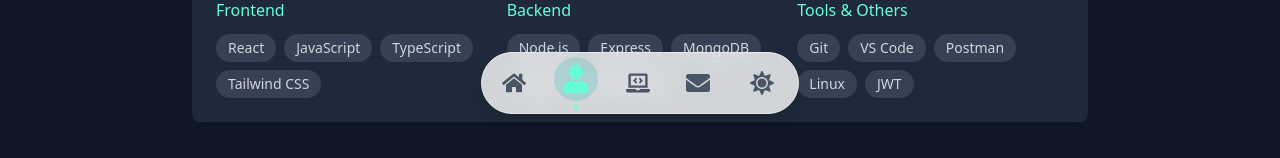
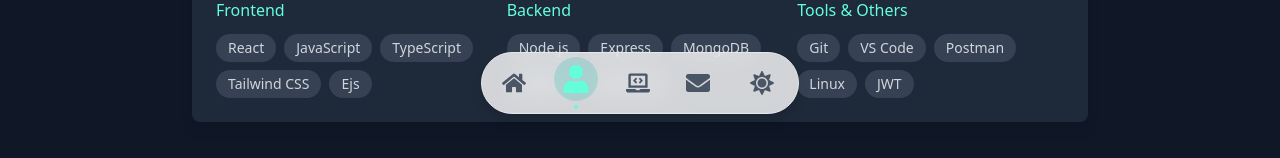
Before and after one commit to farhandotme/portfolio, a React (Vite) app: page /about in a window 1280 px wide. Shown: the part 678-836 px from the top of the page. Built offline with nearby package versions, Linux system fonts and the light colour scheme.

Commit message:
updated the Readme md file

```diff
--- a/src/pages/About.jsx
+++ b/src/pages/About.jsx
@@ -17,7 +17,7 @@
   };
 
   const skills = [
-    { category: "Frontend", items: ["React", "JavaScript", "TypeScript", "Tailwind CSS"] },
+    { category: "Frontend", items: ["React", "JavaScript", "TypeScript", "Tailwind CSS", "Ejs"] },
     { category: "Backend", items: ["Node.js", "Express", "MongoDB", "MySQL", "REST APIs"] },
     { category: "Tools & Others", items: ["Git", "VS Code", "Postman", "Linux", "JWT"] }
   ];
--- a/src/pages/Home.jsx
+++ b/src/pages/Home.jsx
@@ -131,7 +131,7 @@
             >
               <h3 className="text-lg sm:text-xl font-mono text-secondary mb-4">Technical Skills</h3>
               <div className="flex flex-wrap gap-2 sm:gap-3 justify-center md:justify-start">
-                {['JavaScript', 'TypeScript', 'React', 'Node.js', 'Express.js', 'MongoDB', 'MySQL', 'Python', 'C++', 'Java']
+                {['JavaScript', 'TypeScript', 'React', 'Node.js', 'Express.js', 'MongoDB', 'MySQL', 'Python', 'C++', 'Java', 'Ejs']
                   .map((skill, index) => (
                     <span key={index}
                       className="px-3 sm:px-4 py-1.5 sm:py-2 bg-primary-light rounded-full text-xs sm:text-sm
```
Also changed, not shown: src/components/Navbar.jsx (+4 -5 lines), 1 other file (tests, documents, lock files or other folders).
